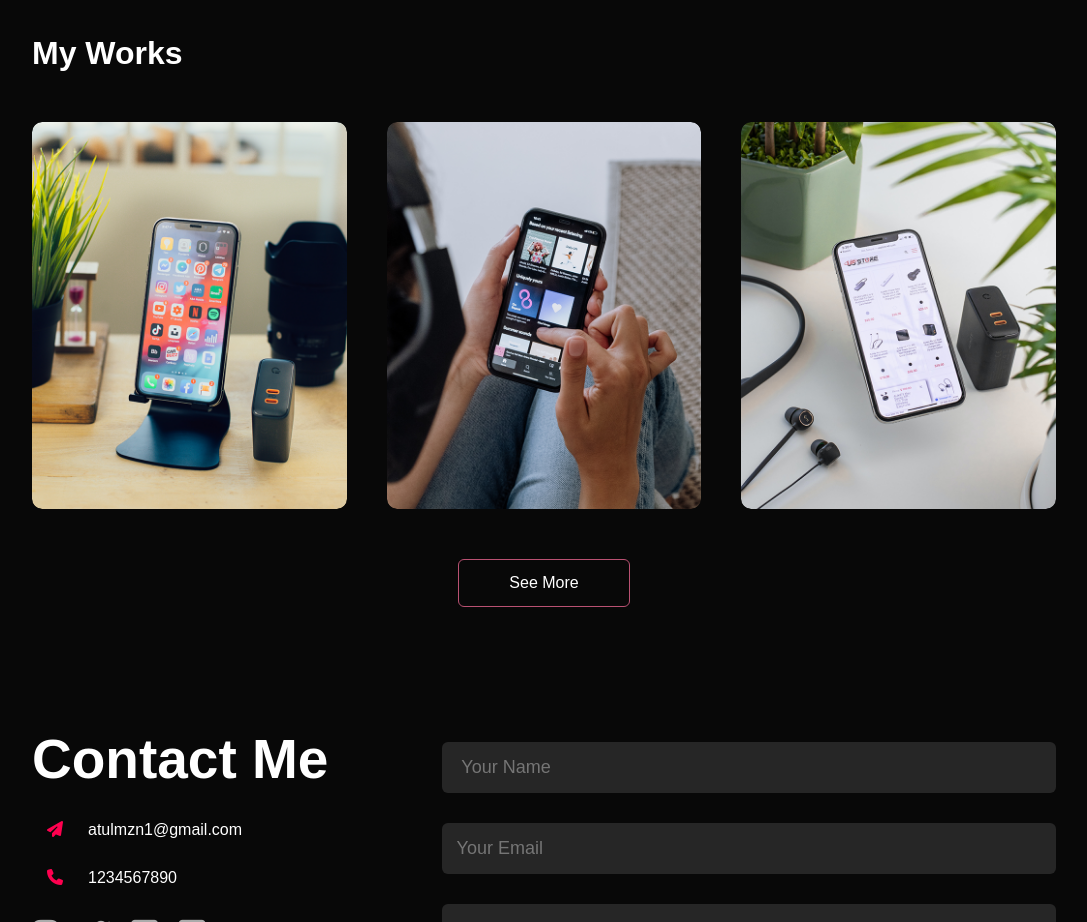
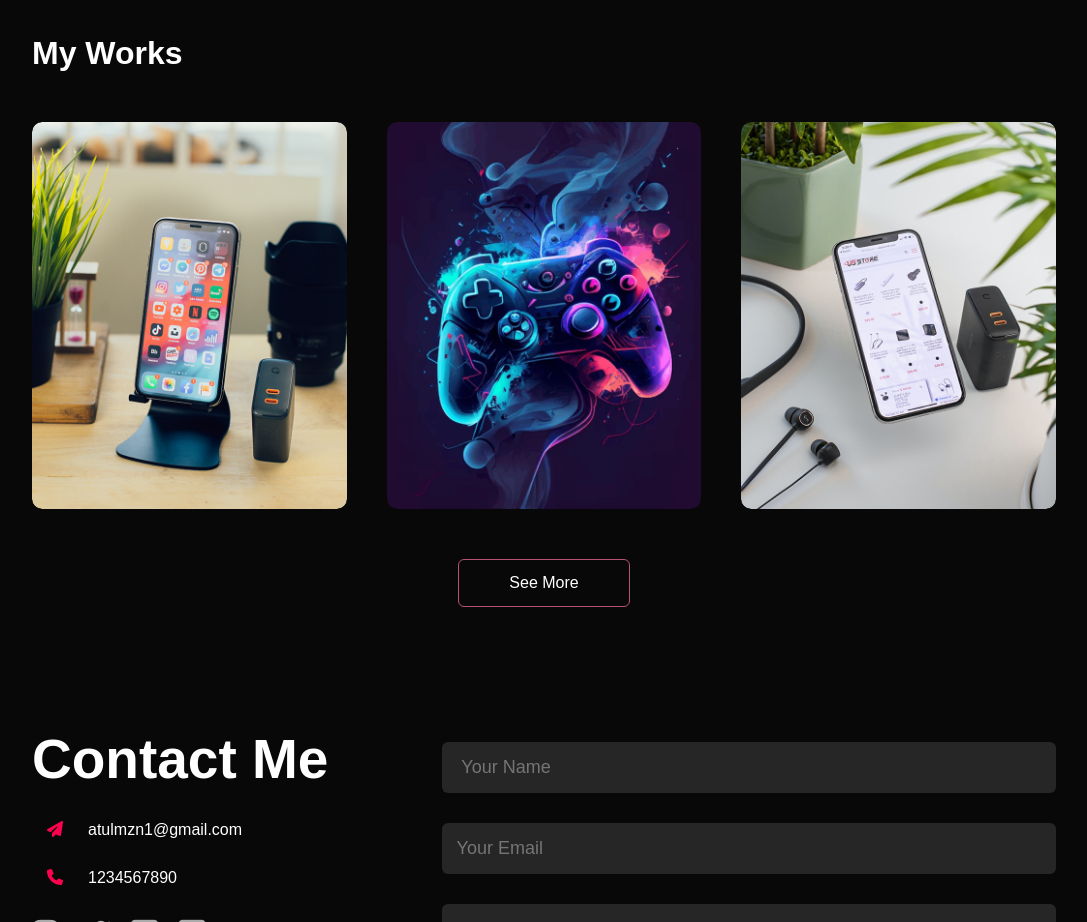
Before and after one commit to atullya/Personal-portfolio, a plain HTML site: page index.html in a window 1280 px wide. Shown: the part 1900-2822 px from the top of the page, without its empty margins (96-1183 px from the left). Drawn offline with Linux system fonts and the light colour scheme.

Commit message:
Update index.html

```diff
--- a/index.html
+++ b/index.html
@@ -127,7 +127,7 @@
         </div>
     </div>
         <div class="work">
-            <img src="images/work-2.png">
+            <img src="images/game.png">
             <div class="layer">
             <h3>Games</h3>
             <p>
```
